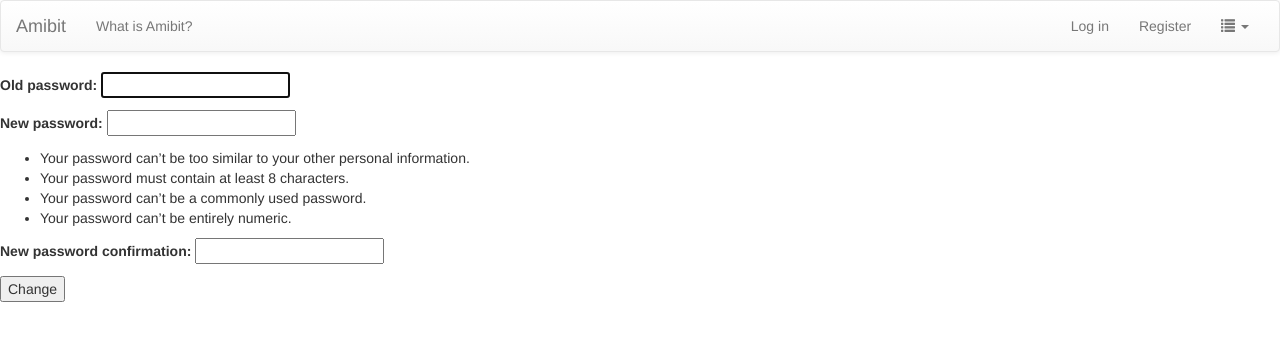
After one commit to GoranAviani/amibit-project, a Django app: page /linkmanager/user/infoedit/password/ in a window 1280 px wide. The commit adds this page. Shown: the top 341 px of the page. Run offline with Django 3.2, Linux system fonts and the light colour scheme; some libraries are stand-ins or nearby versions.

Commit message:
added change password for user

```diff
--- /dev/null
+++ b/linkmanager/templates/user/user_change_password.html
@@ -0,0 +1,12 @@
+{% extends 'base_generic.html' %}
+
+{% block content %}
+
+<form method="post">
+    {% csrf_token %}
+    {{change_password_form.as_p}}
+    <button type="submit">Change</button>
+</form>
+
+
+{% endblock %}
--- a/linkmanager/templates/user/user_info.html
+++ b/linkmanager/templates/user/user_info.html
@@ -17,7 +17,7 @@
 	</br>
 	<h4><p>Security</p></h4>
 	<li>Password: ******</li>
-	<li><a href="">Change your password</a></li>
+	<li><a href="{% url 'user_info_edit_password'%} ">Change your password</a></li>
 
 
 </body>
--- a/linkmanager/urls.py
+++ b/linkmanager/urls.py
@@ -21,6 +21,7 @@ urlpatterns =[
 	url(r'^user/setttings/', views.user_settings_menu, name='user_settings_menu'),
     url(r'^user/info/', views.user_info, name='user_info'),
 	url(r'^user/infoedit/profile/', views.user_info_edit_profile, name='user_info_edit_profile'),
+    url(r'^user/infoedit/password/', views.user_info_edit_password, name='user_info_edit_password'),
 
 
         ]
--- a/linkmanager/views.py
+++ b/linkmanager/views.py
@@ -24,11 +24,13 @@ from django.contrib.auth import (
     authenticate, #user = authenticate(username=user.username, password=raw_password)
     login,
     logout,
+    update_session_auth_hash,
 )
 
 from .serializers import (
     LinkUpdateSerializer,
     )
+from django.contrib.auth.forms import PasswordChangeForm
 
 from .forms import (
 NoteCreate,
@@ -197,3 +199,16 @@ def user_info_edit_profile(request):
     else:
         user_info_form = UserInfo(instance=request.user)
         return render (request, 'user/user_info_edit_profile.html', {'user_info_form' : user_info_form})
+
+#change user password:
+def user_info_edit_password(request):
+    if request.method == 'POST':
+        change_password_form = PasswordChangeForm(data = request.POST, user = request.user)
+
+        if change_password_form.is_valid():
+            change_password_form.save()
+            update_session_auth_hash(request, change_password_form.user)
+            return redirect('user_info')
+    else:
+        change_password_form=PasswordChangeForm(user = request.user)
+        return render (request, 'user/user_change_password.html', {'change_password_form' : change_password_form})
```
